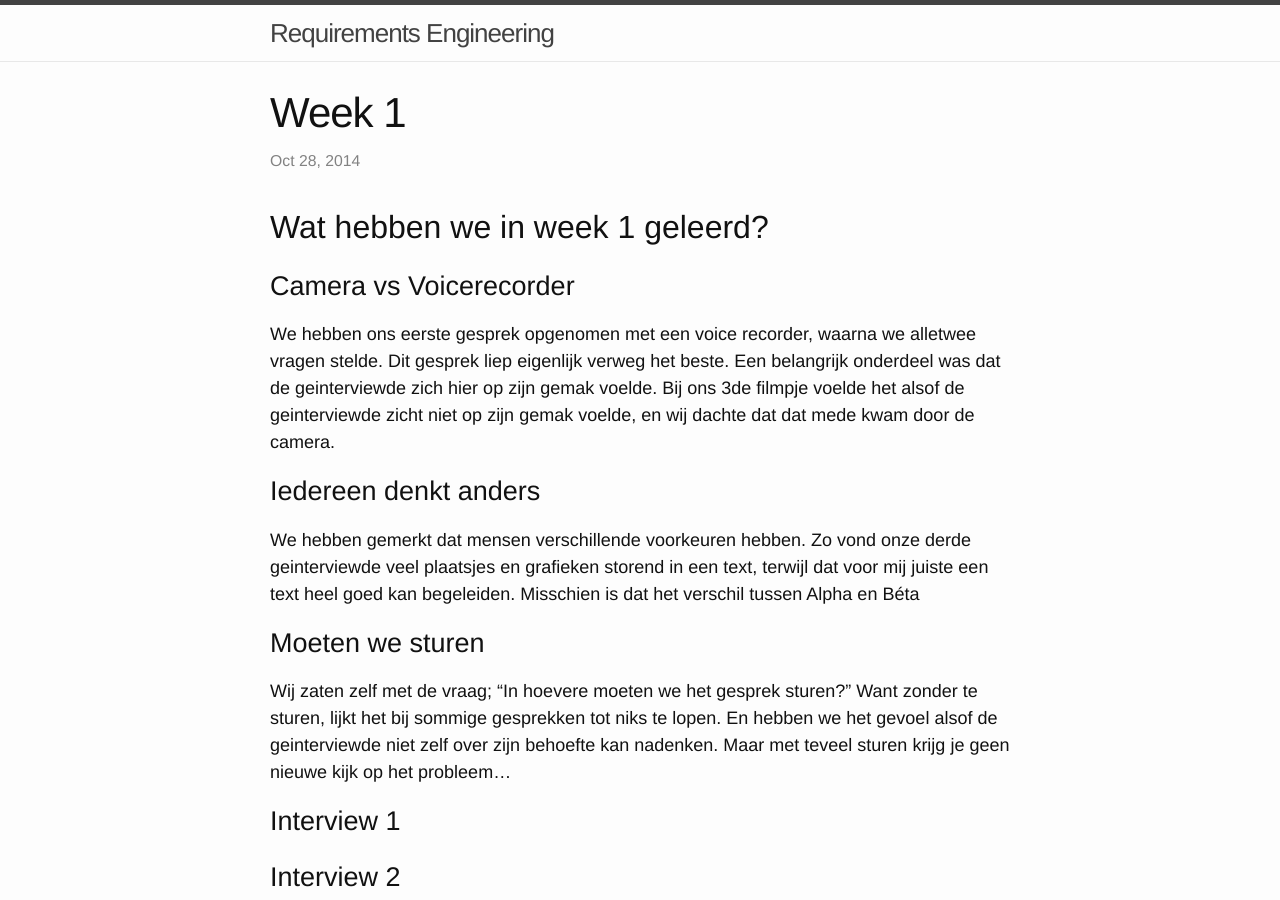
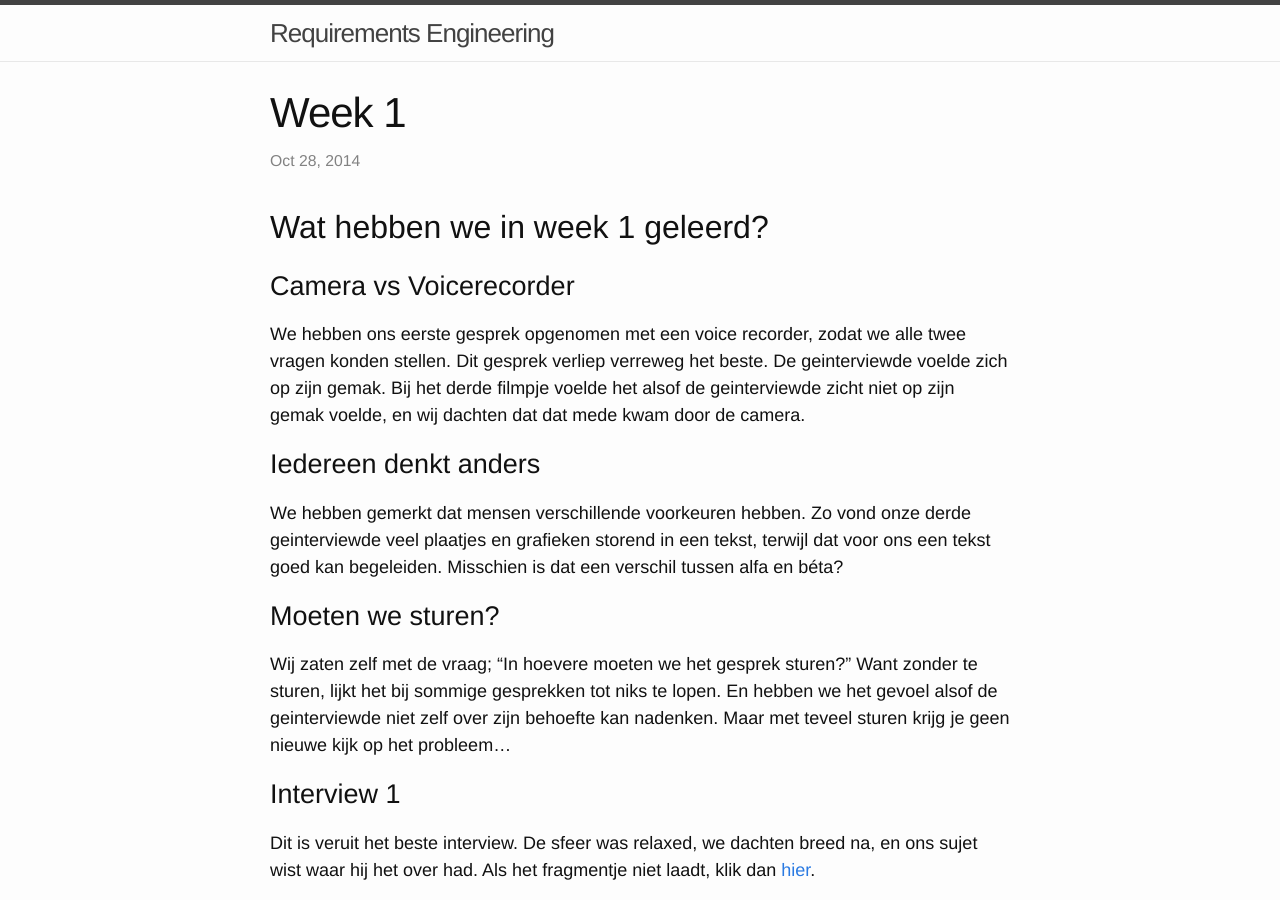
Before and after one commit to Kappie/requirements_engineering, a Jekyll site: the page built from _posts/2014-10-28-week1.md, in a window 1280 px wide and 900 px high. Built offline with Jekyll 4.4.1, drawn with Linux system fonts in a browser that asks for light colours.

Commit message:
interview erbij week 1, tekst wat verbeterd

```diff
--- a/_posts/2014-10-28-week1.md
+++ b/_posts/2014-10-28-week1.md
@@ -9,25 +9,32 @@ date:   2014-10-28 14:42:56
 
 # Camera vs Voicerecorder
 We hebben ons eerste gesprek opgenomen met een voice recorder,
-waarna we alletwee vragen stelde. Dit gesprek liep eigenlijk verweg het beste.
-Een belangrijk onderdeel was dat de geinterviewde zich hier op zijn gemak voelde.
-Bij ons 3de filmpje voelde het alsof de geinterviewde zicht niet op zijn gemak voelde,
-en wij dachte dat dat mede kwam door de camera.
-
+zodat we alle twee vragen konden stellen. Dit gesprek verliep verreweg het beste.
+De geinterviewde voelde zich op zijn gemak.
+Bij het derde filmpje voelde het alsof de geinterviewde zicht niet op zijn gemak voelde,
+en wij dachten dat dat mede kwam door de camera.
 
 # Iedereen denkt anders
 We hebben gemerkt dat mensen verschillende voorkeuren hebben.
-Zo vond onze derde geinterviewde veel plaatsjes en grafieken
-storend in een text, terwijl dat voor mij juiste een text heel goed
-kan begeleiden. Misschien is dat het verschil tussen Alpha en Béta
+Zo vond onze derde geinterviewde veel plaatjes en grafieken
+storend in een tekst, terwijl dat voor ons een tekst goed
+kan begeleiden. Misschien is dat een verschil tussen alfa en béta?
 
-# Moeten we sturen
+# Moeten we sturen?
 Wij zaten zelf met de vraag; "In hoevere moeten we het gesprek sturen?"
 Want zonder te sturen, lijkt het bij sommige gesprekken tot niks te lopen.
 En hebben we het gevoel alsof de geinterviewde niet zelf over zijn behoefte kan nadenken.
 Maar met teveel sturen krijg je geen nieuwe kijk op het probleem...
 
 # Interview 1
+Dit is veruit het beste interview. De sfeer was relaxed, we dachten breed na, en
+ons sujet wist waar hij het over had. Als het fragmentje niet laadt, klik dan
+[hier](/requirements_engineering/geluid/Interview1Req.ogg).
+
+
+<audio src="/requirements_engineering/geluid/Interview1Req.ogg">
+  Your browser does not support the <code>audio</code> element.
+</audio>
 
 # Interview 2
 
```
Also changed, not shown: 2 other files.
